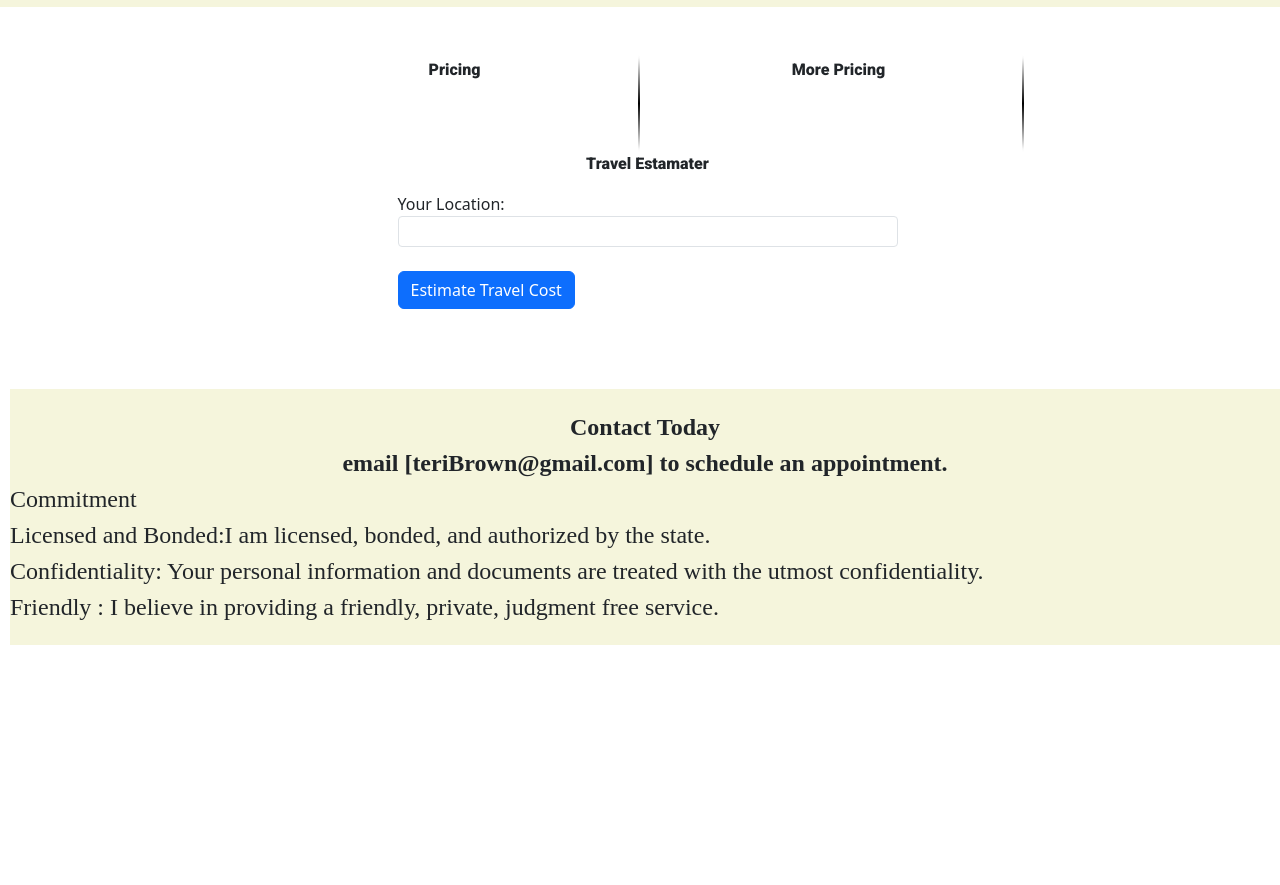
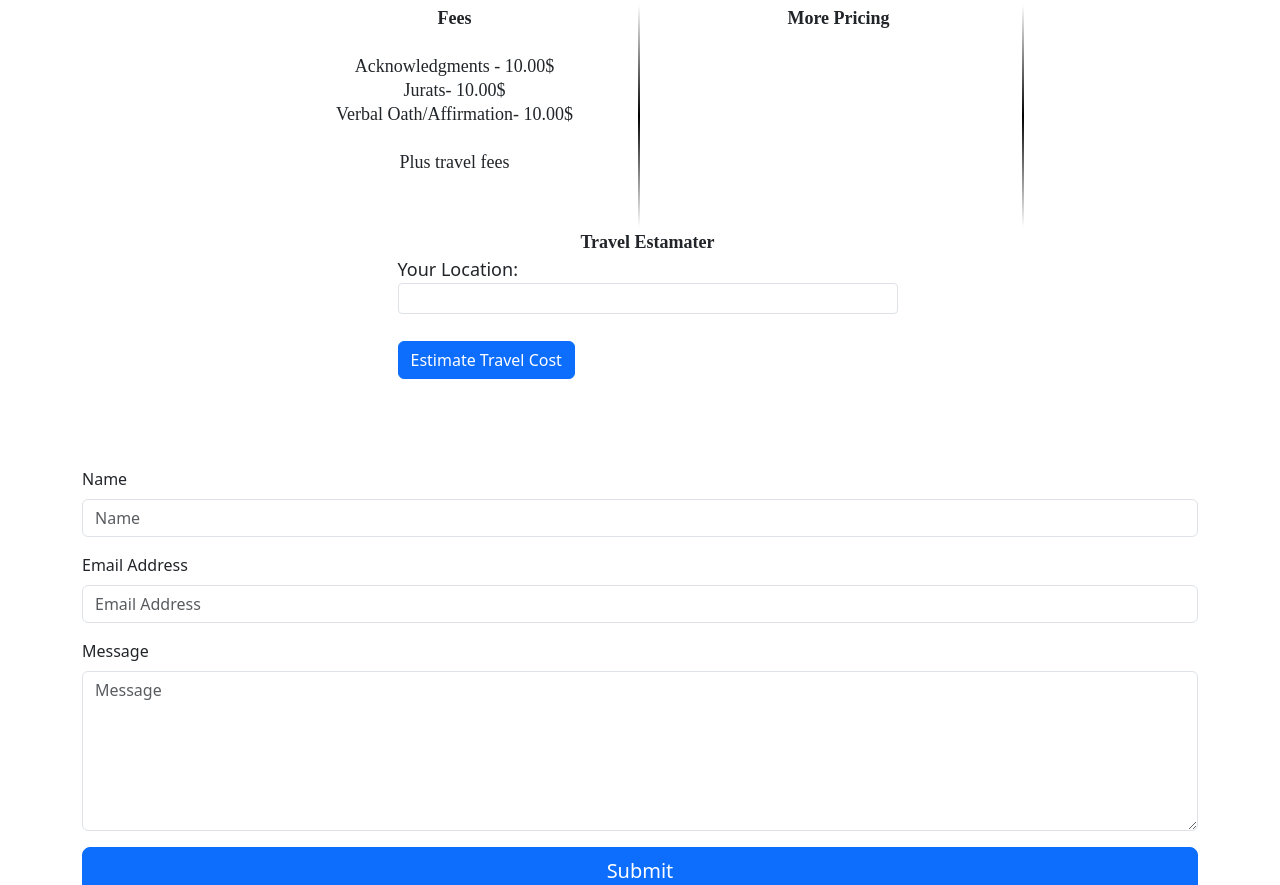
Before and after one commit to SINYDude/TeriNotary, a plain HTML site: page Index.html in a window 1280 px wide. Shown: the part 1915-2800 px from the top of the page. Before the commit the page ends 2560 px from the top, so only its background shows below. Drawn offline with nearby package versions, Linux system fonts and the light colour scheme; some packages are replaced by stand-ins of ours.

Commit message:
some omre

```diff
--- a/Index.html
+++ b/Index.html
@@ -27,7 +27,7 @@
     <a href="#Services">Services</a>
     <a href="" style="margin-right: 10px;">Three</a>
 </div>
-<body>
+<body style="background-color: white;">
 
 
     <div class="flex-headerMain">
@@ -53,7 +53,7 @@
 
     <div class="flex-bodyHead">
         <div style="max-width: 1000px;">
-            <p>Are you in need of notary services in Belton Tx or Temple Tx area?</p>
+            <p>Are you in need of notary services in central Texas?</p>
         </div>
     </div>
 
@@ -88,13 +88,21 @@
 
         <div class="boxBorder">
             <div class="flex-pricesBarInner">
-                <p class="roboto-bold"> <b>Pricing</b> </p>
+                <p class="roboto-bold"> <b>Fees</b> </p>
+                <br>
+                <p>Acknowledgments -  10.00$ </p>
+                    <p> Jurats- 10.00$ </p>
+                    <p>Verbal Oath/Affirmation- 10.00$ </p>
+                    <br>
+                    <p>Plus travel fees</p>
+                </p>
             </div>
         </div>
 
         <div class="boxBorder">
             <div class="flex-pricesBarInner">
                 <p class="roboto-bold"> <b>More Pricing</b> </p>
+
             </div>
         </div>
 
@@ -110,6 +118,39 @@
                 </form>
             <p id="totalDistance"></p>
         </div>
+    </div>
+
+    <!-- Wrapper container -->
+    <div class="container-sm py-4">
+
+        <!-- Bootstrap 5 starter form -->
+        <form id="contactForm">
+
+        <!-- Name input -->
+        <div class="mb-3">
+            <label class="form-label" for="name">Name</label>
+            <input class="form-control" id="name" type="text" placeholder="Name" />
+        </div>
+
+        <!-- Email address input -->
+        <div class="mb-3">
+            <label class="form-label" for="emailAddress">Email Address</label>
+            <input class="form-control" id="emailAddress" type="email" placeholder="Email Address" />
+        </div>
+
+        <!-- Message input -->
+        <div class="mb-3">
+            <label class="form-label" for="message">Message</label>
+            <textarea class="form-control" id="message" type="text" placeholder="Message" style="height: 10rem;"></textarea>
+        </div>
+
+        <!-- Form submit button -->
+        <div class="d-grid">
+            <button class="btn btn-primary btn-lg" type="submit">Submit</button>
+        </div>
+
+        </form>
+
     </div>
 
 
--- a/style.css
+++ b/style.css
@@ -44,7 +44,6 @@ body {
     display: flex;
     flex-direction: column;
     margin: 0;
-    background-color:honeydew;
     gap: 3rem;
 
 }
@@ -75,6 +74,7 @@ body {
     gap: 0;
     font-size: 2rem;
     font-family: roboto-light;
+    background-color: white;
 
     h1 {
         /* font-family: 'Trebuchet MS', 'Lucida Sans Unicode', 'Lucida Grande', 'Lucida Sans', Arial, sans-serif; */
@@ -122,14 +122,13 @@ ul.bodyList{
     display: flex;
     flex-direction: column;
     align-items: center;
-    font-size: 2.6vw;
+    font-size: 2.5vw;
     background-color: brown;
 
     font-family: roboto-light;
 
     p {
 
-        text-indent: 8rem;
 
 
         color: white;
@@ -191,8 +190,12 @@ ul.bodyList{
 .flex-pricesBarInner {
 
     margin-left: 15px;
+    font-size: large;
+
     p {
         text-align: center;
+        margin: 0;
+        font-family: roboto-regular;
     }
 
 }
```
